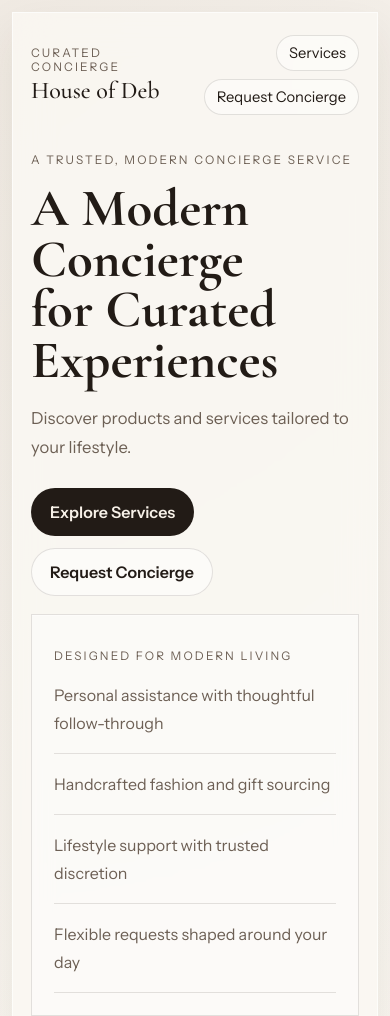
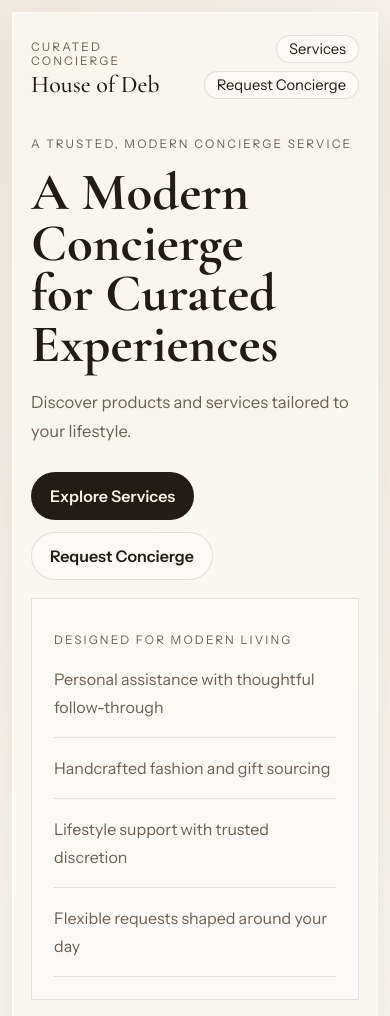
Before and after one commit to snupapa/hod-concierge, a website built with Vite: page index.html in a window 390 px wide. Shown: the top 1016 px of the page. Built offline with nearby package versions, Linux system fonts and the light colour scheme.

Commit message:
mobile styling changes

```diff
--- a/styles.css
+++ b/styles.css
@@ -423,7 +423,7 @@ a {
 
 @media (max-width: 699px) {
   .topbar {
-    align-items: center;
+    align-items: flex-end;
     gap: 8px;
   }
 
@@ -450,7 +450,7 @@ a {
   }
 
   .nav-link {
-    min-height: 36px;
+    min-height: 28px;
     padding: 0 12px;
     font-size: 0.92rem;
   }
```
